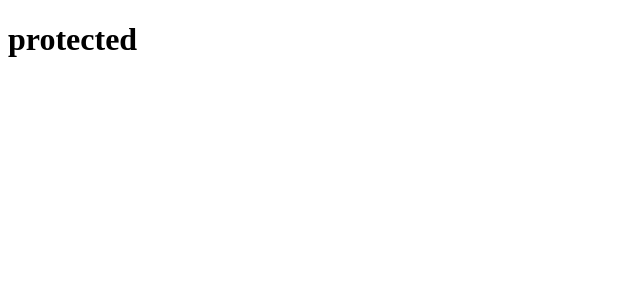
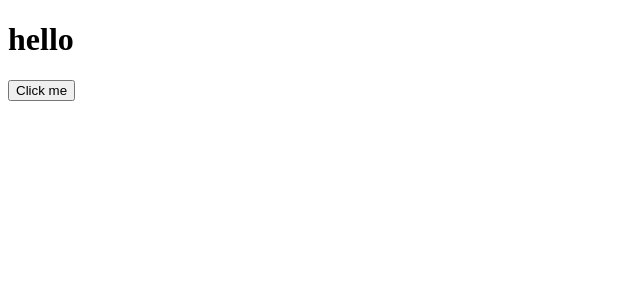
Before and after one commit to mochafreddo/react-masterclass, a React (Create React App) app: page / in a window 1280 px wide. Shown: the top 300 px of the page, without its empty margins (0-640 px from the left). Built offline with nearby package versions, Linux system fonts and the light colour scheme.

Commit message:
chore: update dependencies and add missing types
- Added `@types/react-query` to `devDependencies`.
- Re-added `@types/styled-components` to `devDependencies`.
- Removed `@types/styled-components` from `dependencies`.

```diff
--- a/package.json
+++ b/package.json
@@ -10,7 +10,6 @@
     "@types/node": "^20.12.12",
     "@types/react": "^18.3.2",
     "@types/react-dom": "^18.3.0",
-    "@types/styled-components": "^5.1.34",
     "react": "^18.3.1",
     "react-dom": "^18.3.1",
     "react-scripts": "^5.0.1",
@@ -45,6 +44,8 @@
   },
   "devDependencies": {
     "@commitlint/config-conventional": "^19.2.2",
+    "@types/react-query": "^1.2.9",
+    "@types/styled-components": "^5.1.34",
     "@typescript-eslint/eslint-plugin": "^7.9.0",
     "@typescript-eslint/parser": "^7.0.0",
     "commitizen": "^4.3.0",
--- a/src/App.tsx
+++ b/src/App.tsx
@@ -7,10 +7,24 @@ const H1 = styled.h1`
   color: ${(props) => props.theme.textColor};
 `;
 
+interface DummyProps {
+  text: string;
+  active?: boolean;
+}
+
+function Dummy({ text, active = false }: DummyProps) {
+  return <H1>{text}</H1>;
+}
+
 function App() {
+  const onClick = (event: React.FormEvent<HTMLButtonElement>) => {};
+
   return (
     <Container>
-      <H1>protected</H1>
+      <Dummy active text="hello" />
+      <form>
+        <button onClick={onClick}>Click me</button>
+      </form>
     </Container>
   );
 }
```
Also changed, not shown: 1 other file (tests, documents, lock files or other folders).
